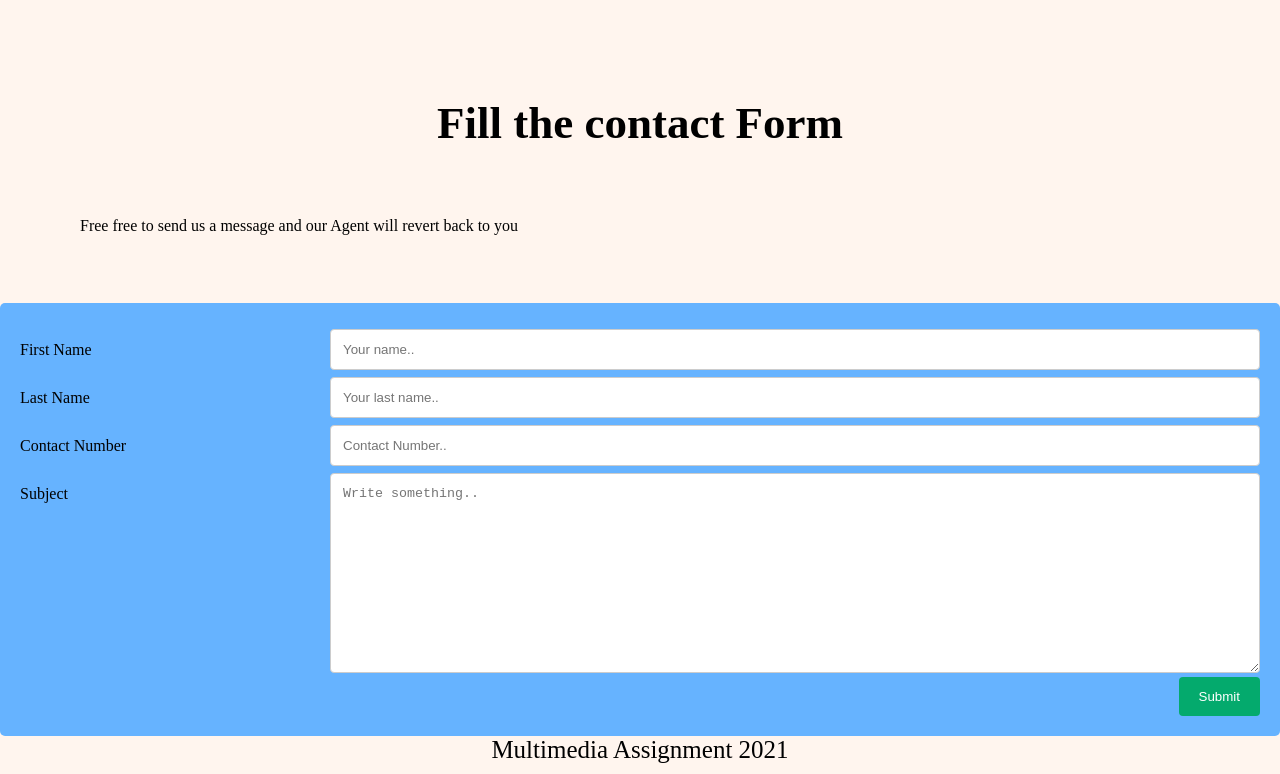
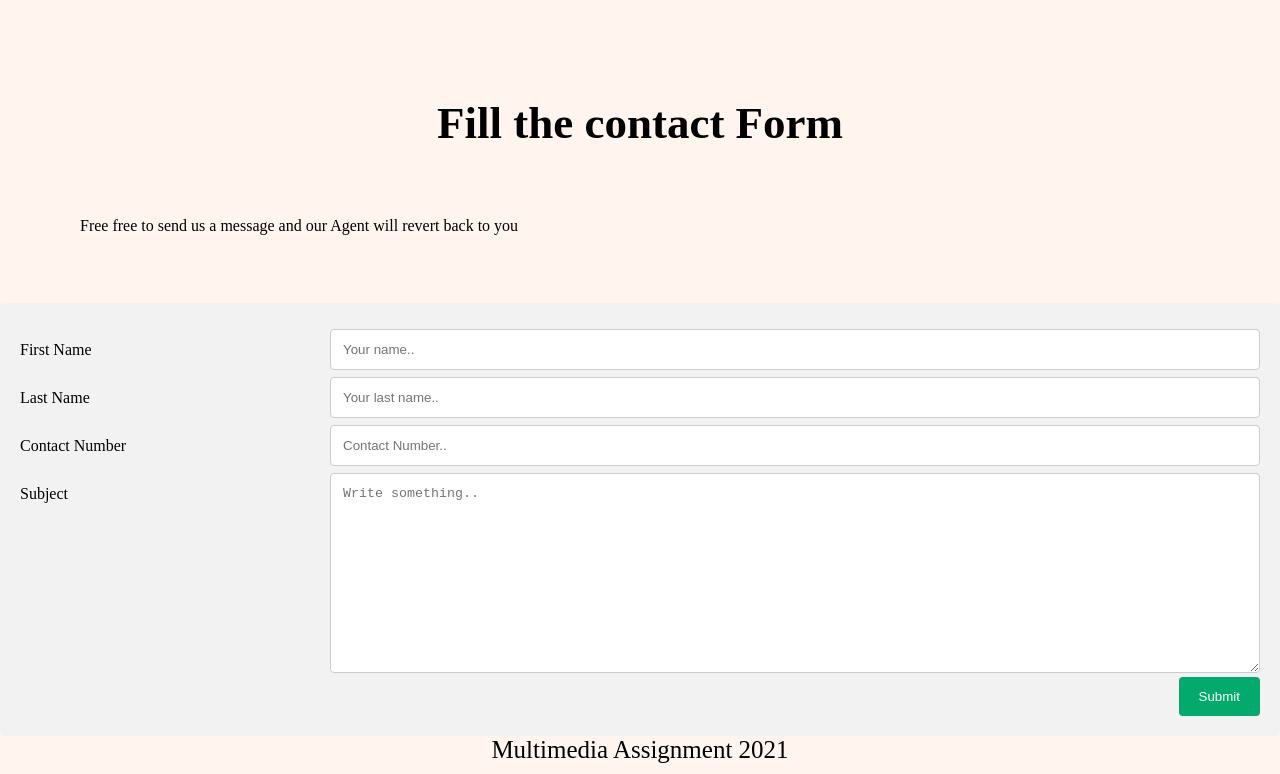
Before and after one commit to sahilsookun/webassignment, a plain HTML site: page index.html in a window 1280 px wide. Shown: the part 2472-3246 px from the top of the page. Drawn offline with Linux system fonts and the light colour scheme.

Commit message:
Update style.css

```diff
--- a/css/style.css
+++ b/css/style.css
@@ -124,7 +124,7 @@ input[type=submit]:hover {
 
 .container-contact {
   border-radius: 5px;
-  background-color: #66b3ff;
+  background-color: #f3f2f2;
   padding: 20px;
 }
 
```
